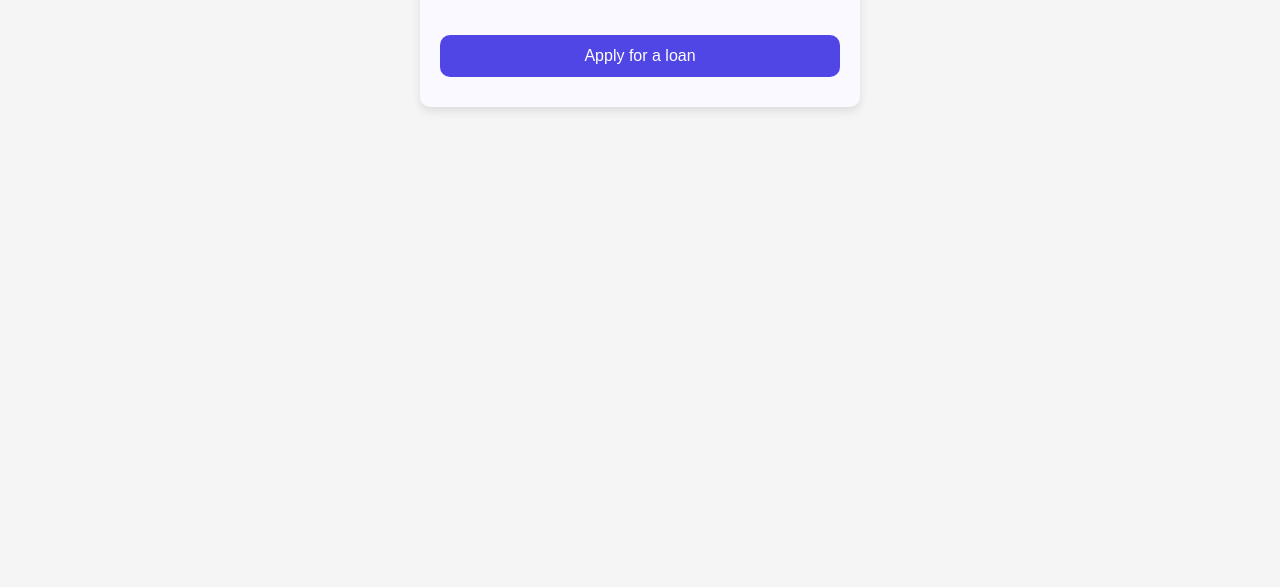
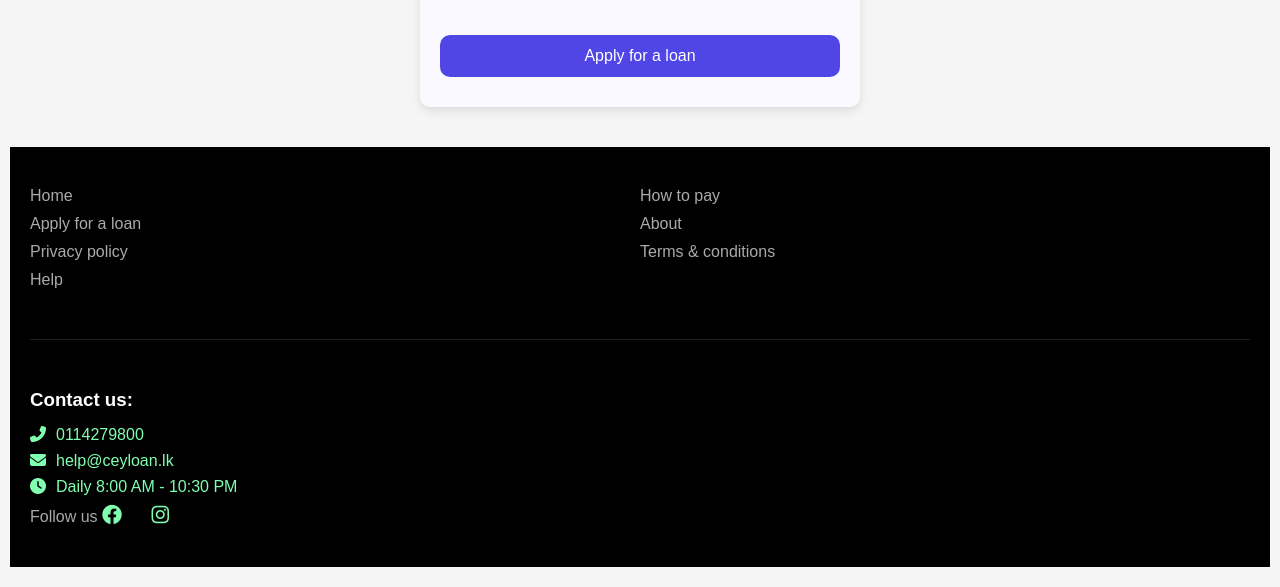
Before and after one commit to Capital-lanka/Capitali, a plain HTML site: page index.html in a window 1280 px wide. Shown: the part 2509-3096 px from the top of the page. Before the commit the page ends 2676 px from the top, so only its background shows below. Drawn offline with Linux system fonts and the light colour scheme.

Commit message:
Update index.html

```diff
--- a/index.html
+++ b/index.html
@@ -4,6 +4,7 @@
   <meta charset="UTF-8">
   <title>ණය අයදුම්පත</title>
   <meta name="viewport" content="width=device-width, initial-scale=1.0" />
+  <link rel="stylesheet" href="https://cdnjs.cloudflare.com/ajax/libs/font-awesome/6.4.0/css/all.min.css">
   <style>
     body {
       font-family: Arial, sans-serif;
@@ -180,6 +181,59 @@
     .features-section h2 {
       text-align: center;
     }
+
+    /* Footer styles */
+    .footer {
+      background-color: #000;
+      padding: 40px 20px;
+      color: #aaa;
+      margin-top: 40px;
+    }
+
+    .footer-links {
+      display: flex;
+      justify-content: space-between;
+      flex-wrap: wrap;
+      margin-bottom: 40px;
+    }
+
+    .footer-links div {
+      flex: 1 1 200px;
+    }
+
+    .footer-links a {
+      display: block;
+      color: #aaa;
+      text-decoration: none;
+      margin-bottom: 10px;
+    }
+
+    .footer-contact {
+      border-top: 1px solid #222;
+      padding-top: 30px;
+    }
+
+    .footer-contact h3 {
+      color: #fff;
+      margin-bottom: 15px;
+    }
+
+    .footer-contact p {
+      margin: 8px 0;
+      color: #7fffaf;
+      font-size: 16px;
+    }
+
+    .footer-contact i {
+      margin-right: 10px;
+      color: #7fffaf;
+    }
+
+    .social-icons a {
+      margin-right: 15px;
+      color: #aaa;
+      font-size: 20px;
+    }
   </style>
 </head>
 <body>
@@ -292,6 +346,34 @@
     </div>
   </section>
 
+  <!-- Footer -->
+  <footer class="footer">
+    <div class="footer-links">
+      <div>
+        <a href="#">Home</a>
+        <a href="#">Apply for a loan</a>
+        <a href="#">Privacy policy</a>
+        <a href="#">Help</a>
+      </div>
+      <div>
+        <a href="#">How to pay</a>
+        <a href="#">About</a>
+        <a href="#">Terms & conditions</a>
+      </div>
+    </div>
+    <div class="footer-contact">
+      <h3>Contact us:</h3>
+      <p><i class="fas fa-phone-alt"></i>0114279800</p>
+      <p><i class="fas fa-envelope"></i>help@ceyloan.lk</p>
+      <p><i class="fas fa-clock"></i>Daily 8:00 AM - 10:30 PM</p>
+      <div class="social-icons">
+        <span>Follow us</span>
+        <a href="#"><i class="fab fa-facebook"></i></a>
+        <a href="#"><i class="fab fa-instagram"></i></a>
+      </div>
+    </div>
+  </footer>
+
   <script>
     const loanRange = document.getElementById("loanRange");
     const loanAmount = document.getElementById("loanAmount");
```
